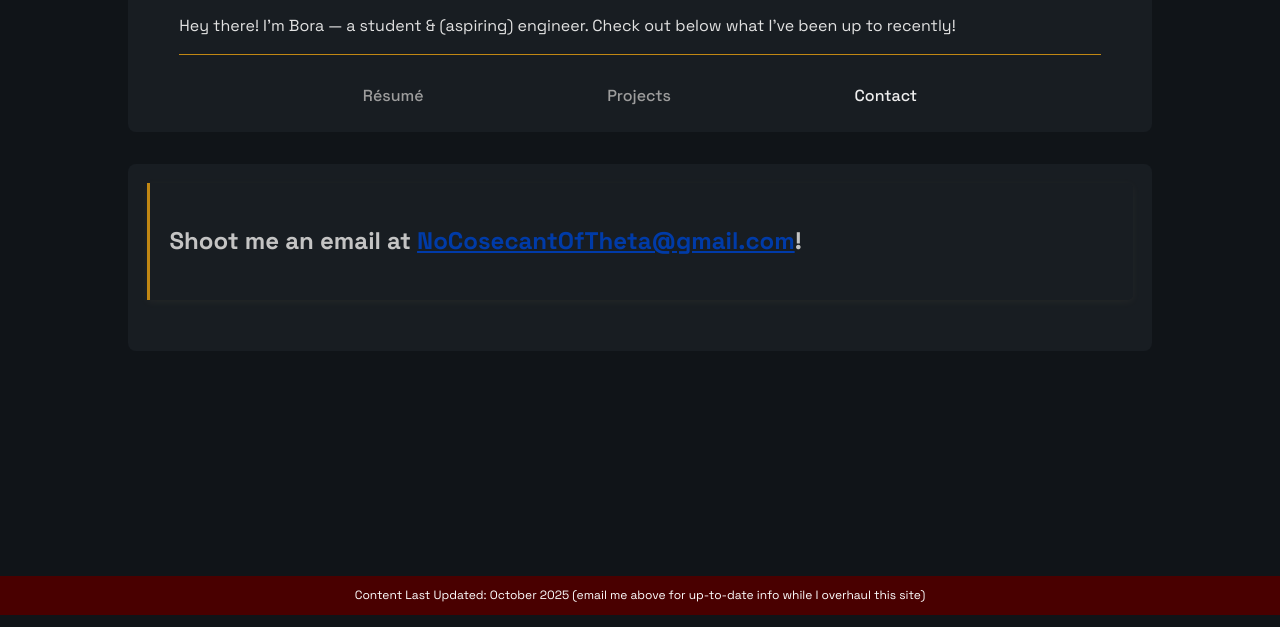
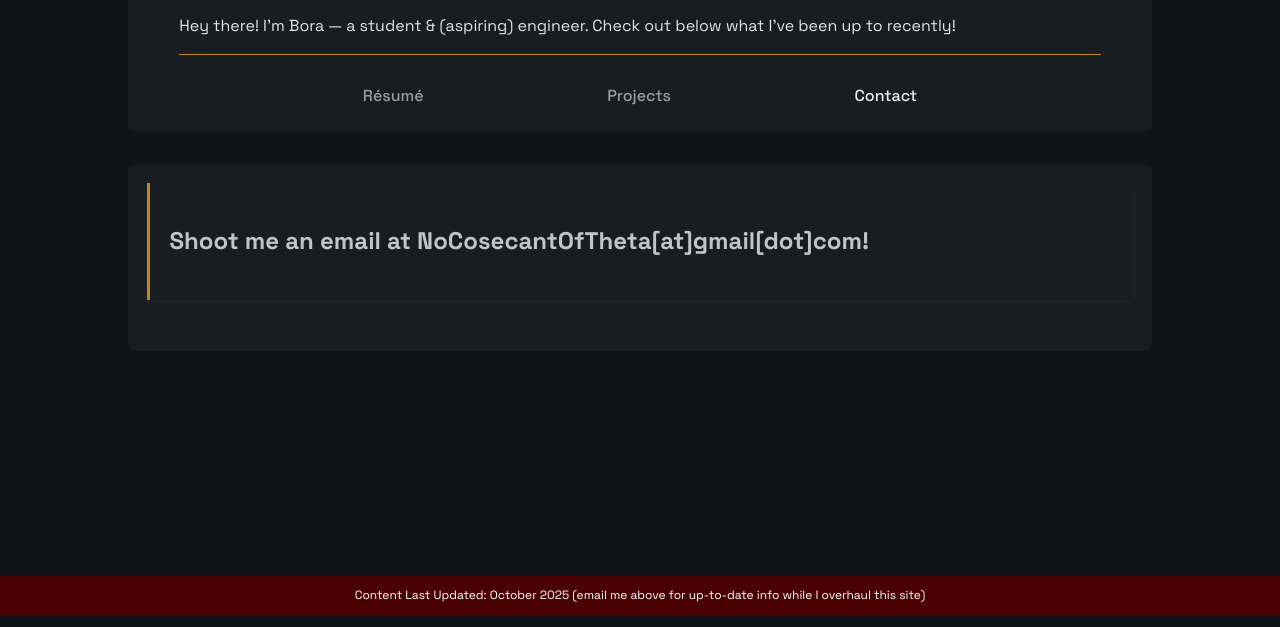
Before and after one commit to boraayhan/boraayhan.github.io, a plain HTML site: page contact/index.html in a window 1280 px wide. Shown: the part 173-800 px from the top of the page. Drawn offline with Linux system fonts and the light colour scheme.

Commit message:
Fix formatting on email

```diff
--- a/contact/index.html
+++ b/contact/index.html
@@ -49,8 +49,8 @@
     <section class="category-wrapper">
         <div class="credential-container">
             <div class="credential">
-                <h1 style="text-align:center; text-wrap: wrap; word-wrap: break-word;">Shoot me an email at <a
-                        href="mailto:NoCosecantOfTheta@gmail.com"> NoCosecantOfTheta@gmail.com</a>!
+                <h1 style="text-align:center; text-wrap: wrap; word-wrap: break-word;">Shoot me an email at
+                    NoCosecantOfTheta[at]gmail[dot]com!
                 </h1>
             </div>
         </div>
```
